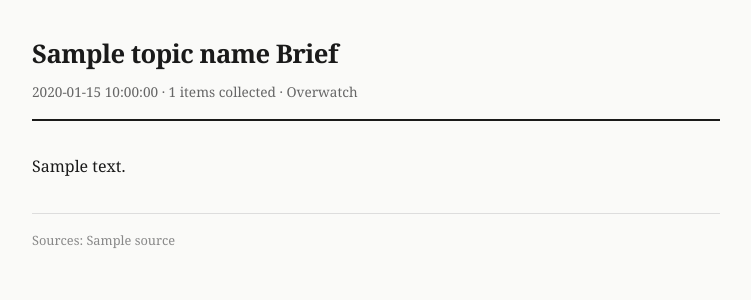
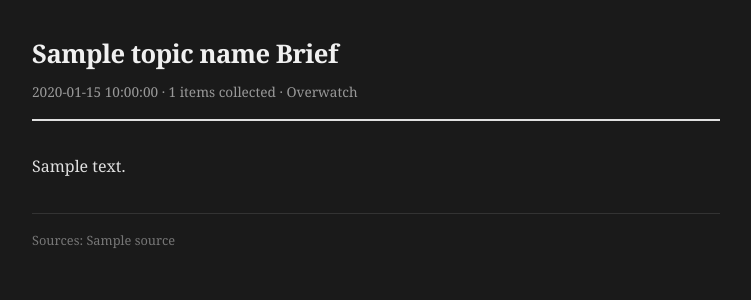
Before and after one commit to TrentOmega/overwatch, a Python web app: template templates/brief.html.j2 in a window 1280 px wide. Shown: the top 300 px of the page, without its empty margins (264-1015 px from the left). Run offline with Jinja, Linux system fonts and the light colour scheme; the template is opened without the code that fills it: most values are stand-ins (such as "Sample title", 1, 10 or a date in 2020).

Commit message:
Dark theme, podcast reference links, enforce direct article URLs
- Switch HTML brief template to dark theme
- Require podcast highlights to include reference links to sources discussed
- Enforce all links point directly to specific articles, not homepages

Co-Authored-By: Claude Opus 4.6 <noreply@anthropic.com>

```diff
--- a/core/synthesizer.py
+++ b/core/synthesizer.py
@@ -195,7 +195,9 @@ CRITICAL INSTRUCTIONS:
 - Include ALL 9 categories in order, each with its own ## heading
 - End with the summary table
 - Use ALL the source material above — do not search the web again
-- Do NOT output meta-commentary about what changed — just produce the brief itself""")
+- Do NOT output meta-commentary about what changed — just produce the brief itself
+- Every link MUST point directly to the specific article, blog post, or resource — NEVER link to a homepage, search page, or generic landing page
+- For podcast highlights, include direct links to references/papers/tools discussed. If the podcast did not cite specific sources, find and link the most reliable primary source yourself""")
 
     return "\n".join(parts)
 
--- a/templates/brief.html.j2
+++ b/templates/brief.html.j2
@@ -11,12 +11,12 @@
             max-width: 720px;
             margin: 0 auto;
             padding: 2rem 1rem;
-            color: #1a1a1a;
-            background: #fafaf8;
+            color: #e0e0e0;
+            background: #1a1a1a;
             line-height: 1.7;
         }
         header {
-            border-bottom: 2px solid #1a1a1a;
+            border-bottom: 2px solid #e0e0e0;
             padding-bottom: 1rem;
             margin-bottom: 2rem;
         }
@@ -24,10 +24,11 @@
             font-size: 1.6rem;
             font-weight: 700;
             letter-spacing: -0.02em;
+            color: #f0f0f0;
         }
         header .meta {
             font-size: 0.85rem;
-            color: #666;
+            color: #999;
             margin-top: 0.3rem;
         }
         .content {
@@ -36,6 +37,7 @@
         .content h1, .content h2, .content h3 {
             margin-top: 1.8rem;
             margin-bottom: 0.6rem;
+            color: #f0f0f0;
         }
         .content h1 { font-size: 1.4rem; }
         .content h2 { font-size: 1.2rem; }
@@ -46,12 +48,13 @@
             padding-left: 1.5rem;
         }
         .content li { margin-bottom: 0.4rem; }
-        .content a { color: #1a5f7a; }
+        .content a { color: #5cb8d6; }
+        .content a:hover { color: #7ecde8; }
         .content blockquote {
-            border-left: 3px solid #ccc;
+            border-left: 3px solid #555;
             padding-left: 1rem;
             margin: 1rem 0;
-            color: #555;
+            color: #aaa;
         }
         .content table {
             width: 100%;
@@ -60,28 +63,29 @@
             font-size: 0.9rem;
         }
         .content th, .content td {
-            border: 1px solid #ddd;
+            border: 1px solid #333;
             padding: 0.5rem 0.75rem;
             text-align: left;
         }
         .content th {
-            background: #f0f0ee;
+            background: #2a2a2a;
             font-weight: 700;
+            color: #f0f0f0;
         }
         .content tr:nth-child(even) {
-            background: #f8f8f6;
+            background: #222;
         }
         .content hr {
             border: none;
-            border-top: 1px solid #ddd;
+            border-top: 1px solid #333;
             margin: 2rem 0;
         }
         footer {
-            border-top: 1px solid #ddd;
+            border-top: 1px solid #333;
             margin-top: 2rem;
             padding-top: 1rem;
             font-size: 0.8rem;
-            color: #888;
+            color: #777;
         }
     </style>
 </head>
--- a/topics/ai.yaml
+++ b/topics/ai.yaml
@@ -100,7 +100,7 @@ synthesis:
       scope: "Noteworthy posts and insights from Andrej Karpathy, Peter Steinberg (steipete), and Pablo (pablof7z)"
 
     - name: "Podcast Highlights"
-      scope: "Key topics and summaries from the AI Daily Brief podcast. For each topic covered: what is it, is it available now, how do you use it (specific steps/links if possible), and why it matters. Go beyond headlines — give the reader enough to act on."
+      scope: "Key topics and summaries from the AI Daily Brief podcast. For each topic covered: what is it, is it available now, how do you use it (specific steps/links if possible), and why it matters. Go beyond headlines — give the reader enough to act on. For each topic, include direct links to the references, papers, tools, or announcements discussed. If the podcast does not cite specific references, search the web for the most reliable primary sources (official blogs, papers, docs) and include those links."
 
   format_rules: |
     For each category:
@@ -108,10 +108,11 @@ synthesis:
     - Do NOT add filler explanations when a category is NSTR
     - For items with updates include:
       - Date
-      - Working primary-source link (prefer official source or Reuters)
+      - Working primary-source link that goes DIRECTLY to the specific article, blog post, announcement, or resource — NOT a homepage, search page, or generic landing page. Prefer official source or Reuters.
       - Short plain-English summary
       - Short "Why it matters"
     - Keep each item concise
+    - NEVER link to a site's homepage or generic page when a direct article URL is available. Every link must point to the specific content being referenced.
 
     After all categories, include a compact summary table.
     Use categories as rows and a short status/signal as the value.
```
